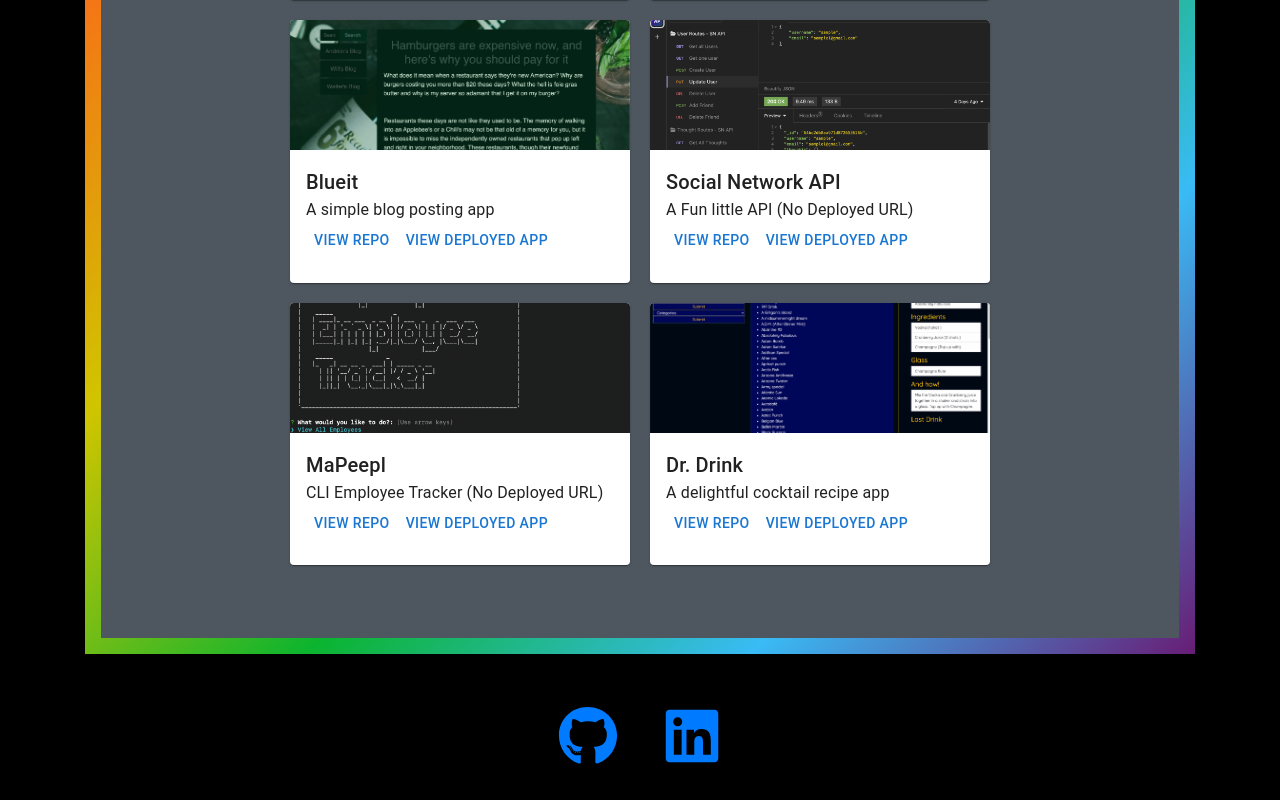
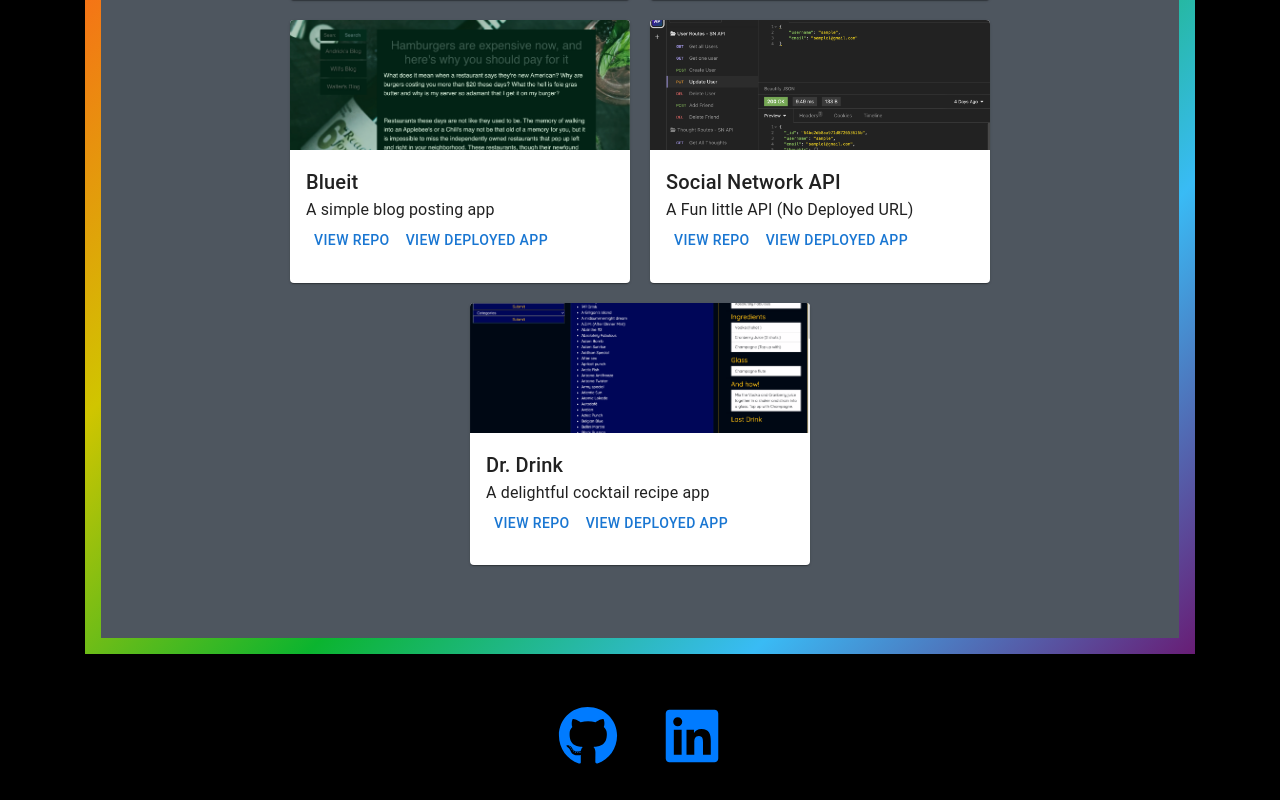
Before and after one commit to Paulsig007/portfolio_dev, a React (Create React App) app in the folder client/: page /projects in a window 1280 px wide. Shown: the part 834-1634 px from the top of the page. Built offline with nearby package versions, Linux system fonts and the light colour scheme; a web font is replaced by a local one.

Commit message:
update resume and projects

```diff
--- a/client/src/assets/projectObjects.js
+++ b/client/src/assets/projectObjects.js
@@ -34,13 +34,13 @@ const projectObjects = [
     deployedUrl: "https://github.com/Paulsig007/mySocialAPI",
     descriptions: "A Fun little API (No Deployed URL)",
   },
-  {
-    name: "MaPeepl",
-    cardImg: MaPeepl,
-    repoUrl: "https://github.com/Paulsig007/MaPeepl",
-    deployedUrl: "https://github.com/Paulsig007/MaPeepl",
-    descriptions: "CLI Employee Tracker (No Deployed URL)",
-  },
+  // {
+  //   name: "MaPeepl",
+  //   cardImg: MaPeepl,
+  //   repoUrl: "https://github.com/Paulsig007/MaPeepl",
+  //   deployedUrl: "https://github.com/Paulsig007/MaPeepl",
+  //   descriptions: "CLI Employee Tracker (No Deployed URL)",
+  // },
   {
     name: "Dr. Drink",
     cardImg: DrDrink,
```
Also changed, not shown: 1 other file (tests, documents, lock files or other folders).
